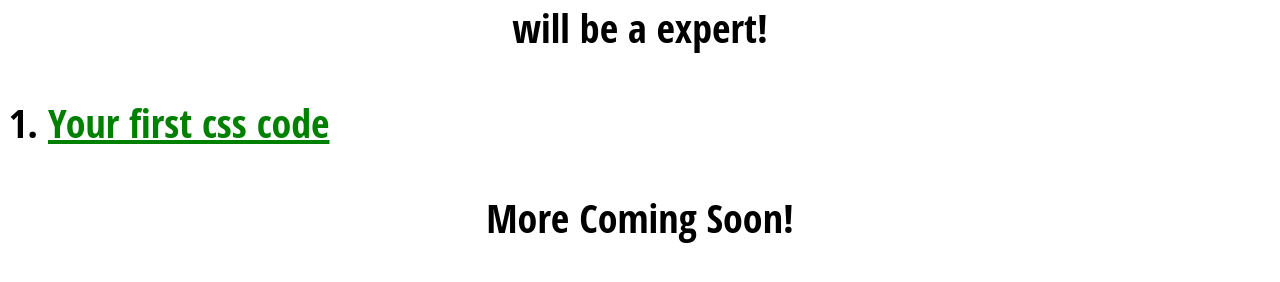
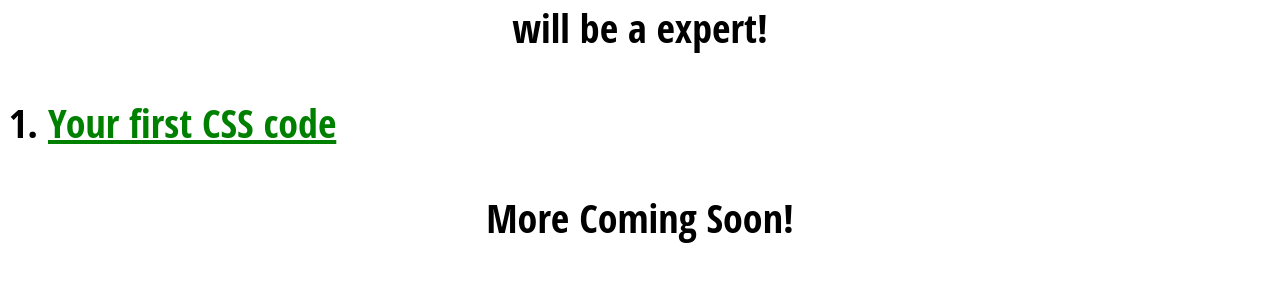
Before and after one commit to ostephagus/how-to-code.github.io, a Jekyll site: the page css-page.html, which Jekyll copies as it is, in a window 1280 px wide. Shown: the part 414-696 px from the top of the page. Built offline with Jekyll 4.4.1, drawn with Linux system fonts in a browser that asks for light colours.

```diff
--- a/css-page.html
+++ b/css-page.html
@@ -15,7 +15,7 @@
     <h1>How to code in CSS</h1>
     <p>Css is used in almost every website, it is used to colour the backgrounds of websites to changing the text colour oyu can do lots with it and in this tutorial you will learn how to do that and more starting with the basics and soon you will be a expert!</p>
     <ol>
-      <li><a href="/css-start.html">Your first css code</a></li>
+	    <li><a href="/css-start.html">Your first CSS code</a></li>
 	</ol>
 	  <p>More Coming Soon!</p>
   </body>
```
